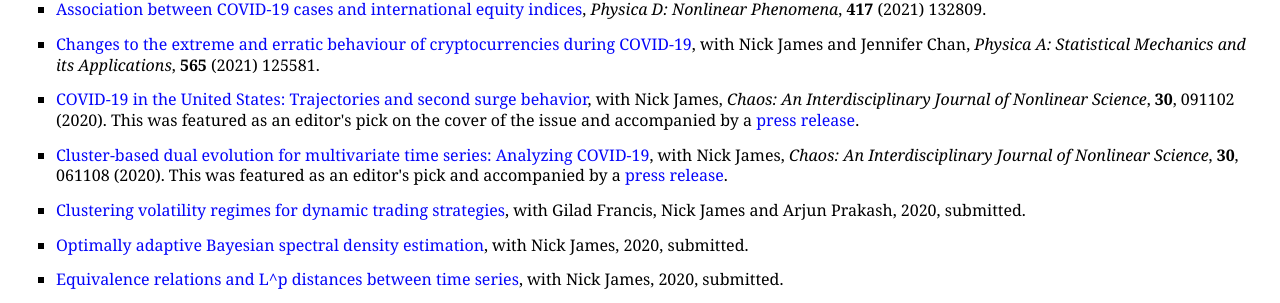
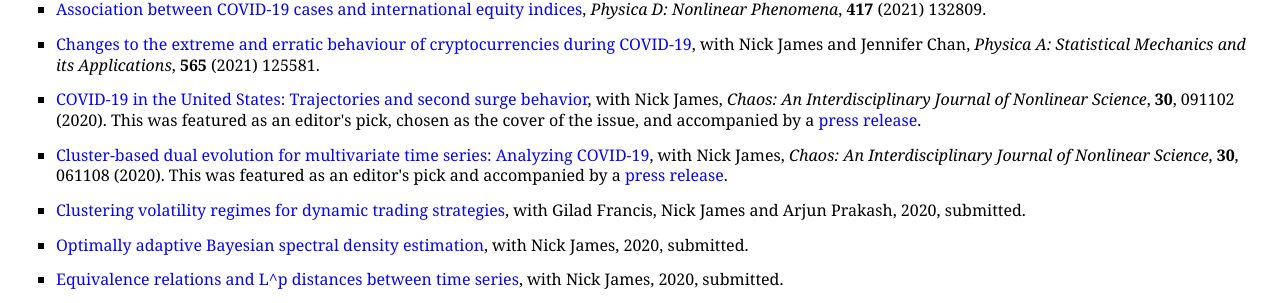
Before and after one commit to MaxMenzies/maxmenzies.com, a Jekyll site: the page index.html, which Jekyll copies as it is, in a window 1280 px wide. Shown: the part 517-820 px from the top of the page. Built offline with Jekyll 4.4.1, drawn with Linux system fonts in a browser that asks for light colours.

Commit message:
Update index.html

```diff
--- a/index.html
+++ b/index.html
@@ -50,7 +50,7 @@
 </li>
 </ul>
 <ul>
-<li><p><a href="https://aip.scitation.org/doi/10.1063/5.0024204">COVID-19 in the United States: Trajectories and second surge behavior</a>, with Nick James, <i>Chaos: An Interdisciplinary Journal of Nonlinear Science</i>, <b>30</b>, 091102 (2020). This was featured as an editor's pick on the cover of the issue and accompanied by a <a href="https://publishing.aip.org/publications/latest-content/covid-19-second-wave-for-some-others-remain-in-first-wave/">press release</a>. </p>
+<li><p><a href="https://aip.scitation.org/doi/10.1063/5.0024204">COVID-19 in the United States: Trajectories and second surge behavior</a>, with Nick James, <i>Chaos: An Interdisciplinary Journal of Nonlinear Science</i>, <b>30</b>, 091102 (2020). This was featured as an editor's pick, chosen as the cover of the issue, and accompanied by a <a href="https://publishing.aip.org/publications/latest-content/covid-19-second-wave-for-some-others-remain-in-first-wave/">press release</a>. </p>
 </li>
 </ul>
 <ul>
```
